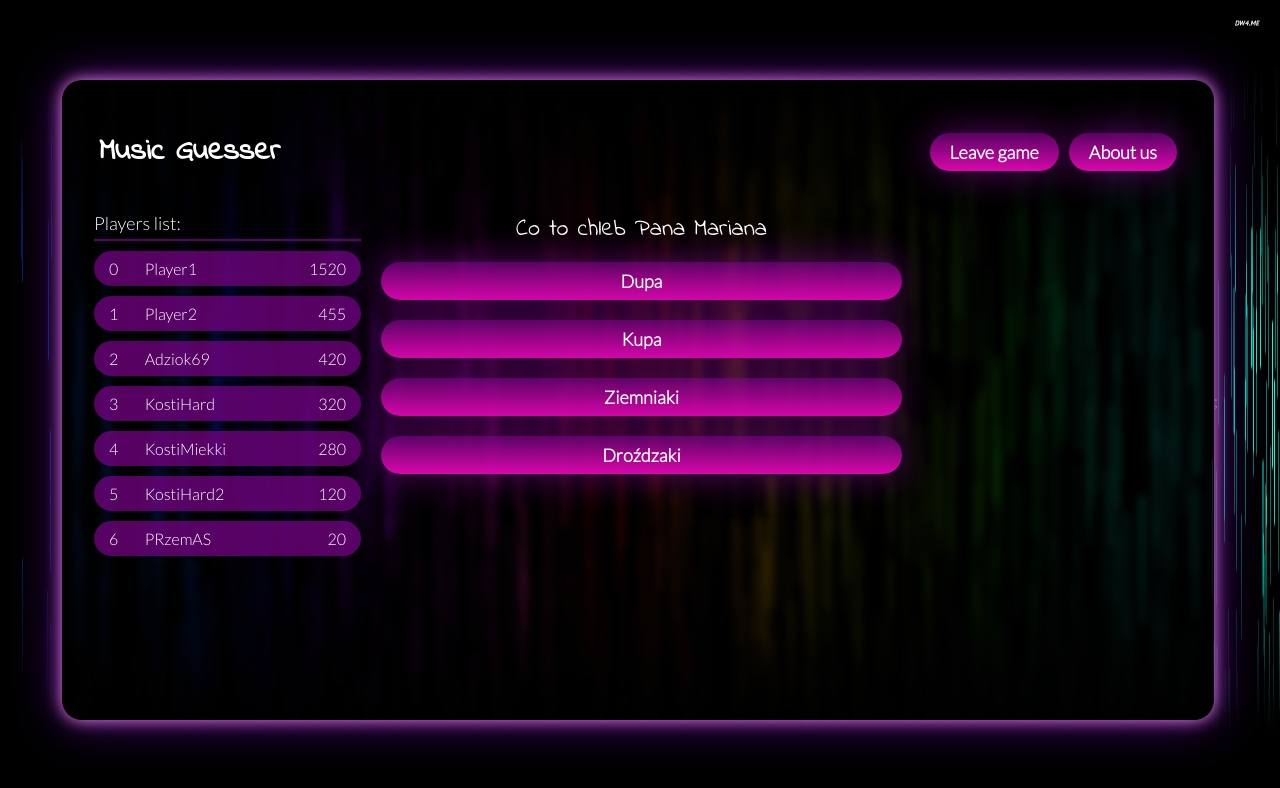
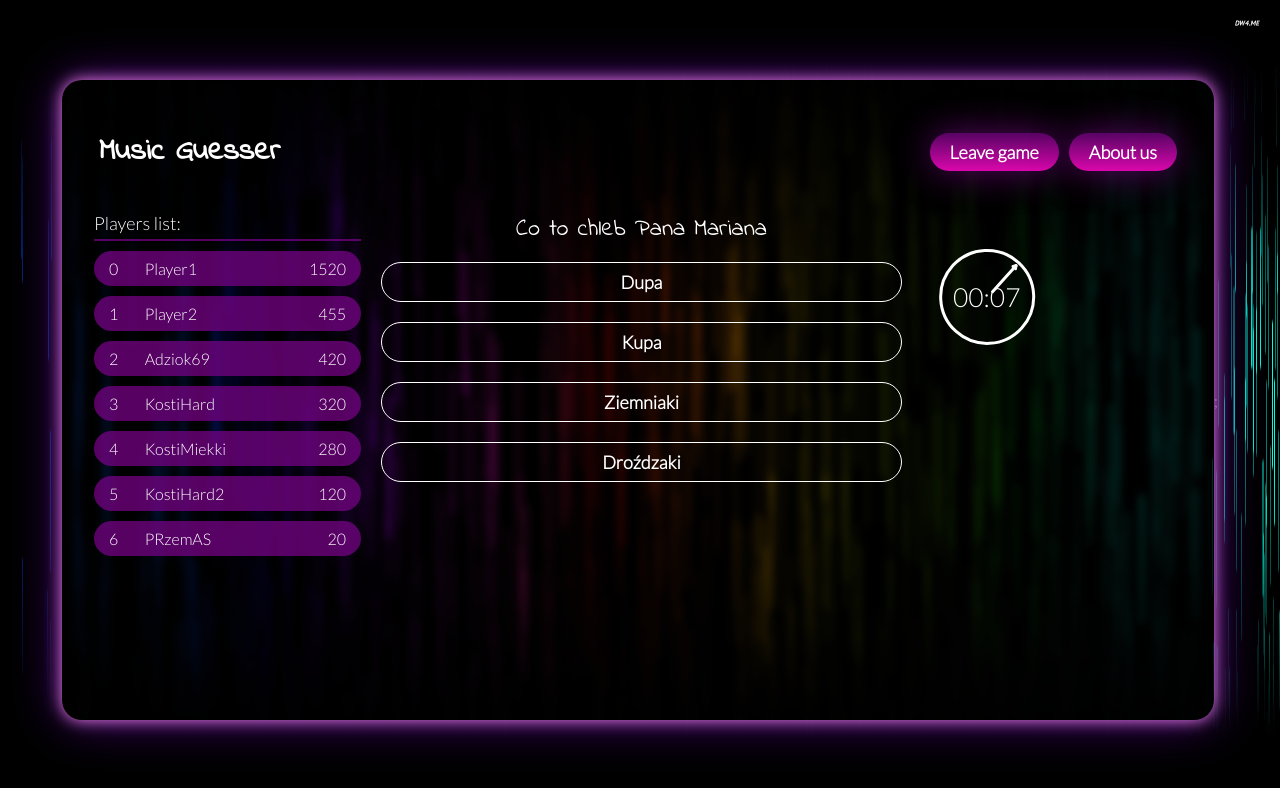
Before and after one commit to adziok/mg_frontend, a React (Create React App) app: page /game in a window 1280 px wide. Shown: the top 788 px of the page. Built offline with nearby package versions, Linux system fonts and the light colour scheme.

Commit message:
feat: game timer

```diff
--- a/src/components/Buttons/TopMenuButton.scss
+++ b/src/components/Buttons/TopMenuButton.scss
@@ -3,13 +3,11 @@
 
 .top-menu-button {
     all: unset;
-    background: linear-gradient($violet, $pinkish);
-    box-shadow: 0 0 2em $violet;
     @include flexCenter();
-    color: #fff;
     border: none;
     cursor: pointer;
     font-weight: 600;
+    color: #fff;
 
     &.small {
         padding: 4px 10px;
@@ -29,4 +27,14 @@
     &.rounded {
         border-radius: 30px;
     }
+
+    &.fill {
+        background: linear-gradient($violet, $pinkish);
+        box-shadow: 0 0 2em $violet;
+    }
+
+    &.outlined {
+        border: solid 1px #fff;
+        background-color: transparent;
+    }
 }
--- a/src/pages/Game/GameBoard/GameBoard.tsx
+++ b/src/pages/Game/GameBoard/GameBoard.tsx
@@ -1,16 +1,17 @@
 import React from 'react';
 import './GameBoard.scss';
 import { BaseButton } from 'components/Buttons';
+import GameTimer from './GameTimer/GameTimer';
 
 function GameBoardGuess() {
     return (
         <div className="game-guess">
             <div className="game-guess__title">Co to chleb Pana Mariana</div>
             <div className="game-guess__answers">
-                <BaseButton text="Dupa" />
-                <BaseButton text="Kupa" />
-                <BaseButton text="Ziemniaki" />
-                <BaseButton text="Droźdzaki" />
+                <BaseButton style="outlined" text="Dupa" />
+                <BaseButton style="outlined" text="Kupa" />
+                <BaseButton style="outlined" text="Ziemniaki" />
+                <BaseButton style="outlined" text="Droźdzaki" />
             </div>
         </div>
     );
@@ -22,7 +23,9 @@ function GameBoard() {
             <div className="game-board__guess">
                 <GameBoardGuess />
             </div>
-            <div className="game-board__round"></div>
+            <div className="game-board__round">
+                <GameTimer />
+            </div>
         </div>
     );
 }
--- /dev/null
+++ b/src/pages/Game/GameBoard/GameTimer/GameTimer.scss
@@ -0,0 +1,68 @@
+@import 'styles/_mixins';
+// @import 'styles/_colors';
+@import 'styles/_typings';
+
+$violet: #fff;
+
+.game-timer {
+    // border: 2px solid $violet;
+    display: flex;
+    justify-content: space-around;
+    align-items: center;
+    position: relative;
+    margin: 5px;
+    @include interpolate(("width", "height"), 320, 1920, 100, 200);
+
+    &__clock {
+        border: 3px solid $violet;
+        border-radius: 50%;
+        @include interpolate(("width", "height"), 320, 1920, 58, 122);
+        // margin: 10px;
+        position: relative;
+
+        &--timer {
+            @include interpolate("font-size", 320, 1920, 18, 32);
+            color: $violet;
+            // margin: 10px;
+            top: 50%;
+            left: 50%;
+            transform: translate(-50%, -50%);
+            position: absolute;
+        }
+
+        &--pointer {
+            position: relative;
+            width: 3px;
+            margin: 0 auto;
+            margin-top: 1px;
+            @include interpolate("height", 320, 1920, 19, 51);
+            border-radius: 6px;
+            background-color: $violet;
+
+            &::after {
+                background-color: $violet;
+                position: absolute;
+                top: 0;
+                content: '';
+                width: 3px;
+                border-radius: 6px;
+                height: 6px;
+                transform-origin: 46% 24%;
+                transform: rotate(35deg);
+            }
+
+            &::before {
+                background-color: $violet;
+                /* background-color: black; */
+                position: absolute;
+                top: 0;
+                content: '';
+                width: 3px;
+                border-radius: 6px;
+                height: 6px;
+                transform-origin: 59% 26%;
+                transform: rotate(-35deg);
+            }
+        }
+    }
+}
--- /dev/null
+++ b/src/pages/Game/GameBoard/GameTimer/GameTimer.tsx
@@ -0,0 +1,27 @@
+import React, { useEffect, useState } from 'react';
+import './GameTimer.scss';
+
+function GameTimer() {
+    const [time, setTime] = useState<number>(12);
+
+    useEffect(() => {
+        setTimeout(() => {
+            setTime(time - 1);
+        }, 1000);
+    }, []);
+    time > 0 &&
+        setTimeout(() => {
+            setTime(time - 1);
+        }, 1000);
+
+    return (
+        <div className="game-timer">
+            <div className="game-timer__clock--timer">00:{(time >= 10 && time) || '0' + time}</div>
+            <div className="game-timer__clock" style={{ transform: `rotate(${(time || 0) * 6}deg)` }}>
+                <div className="game-timer__clock--pointer" />
+            </div>
+        </div>
+    );
+}
+
+export default GameTimer;
```
